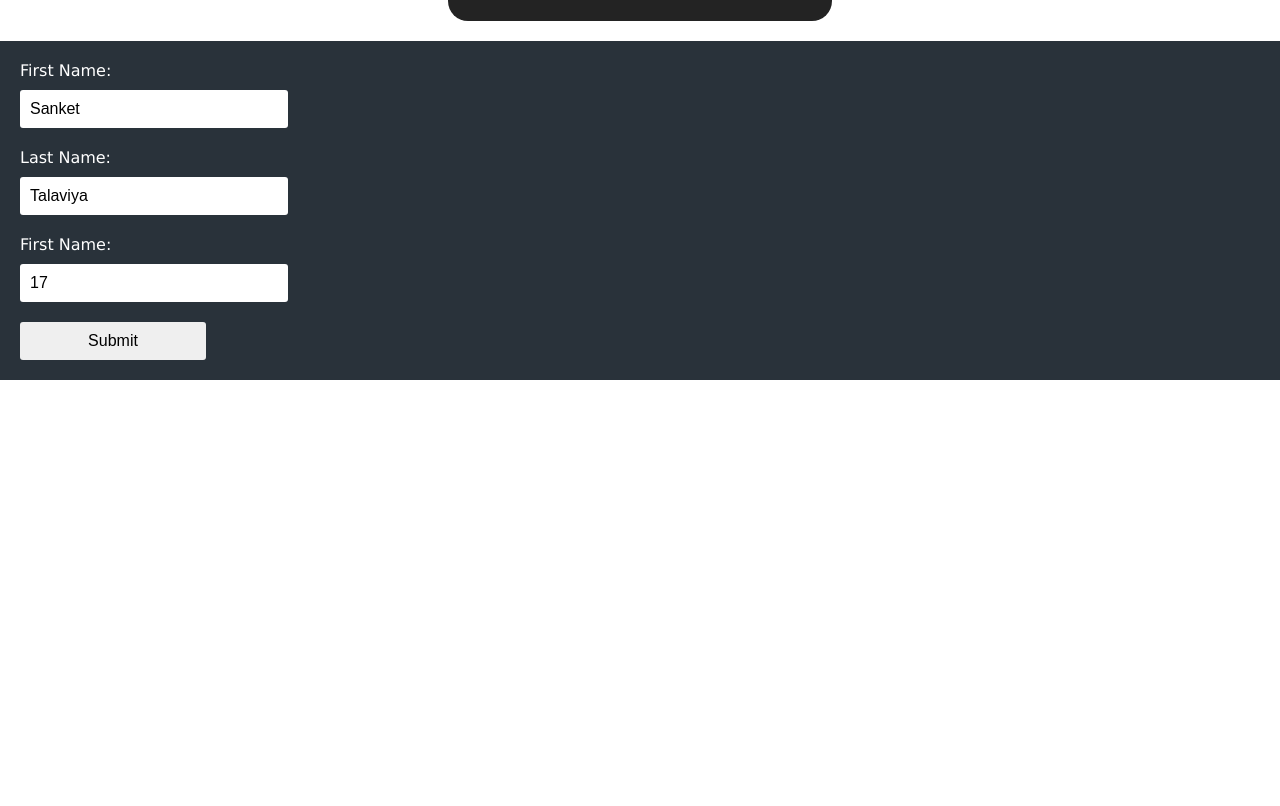
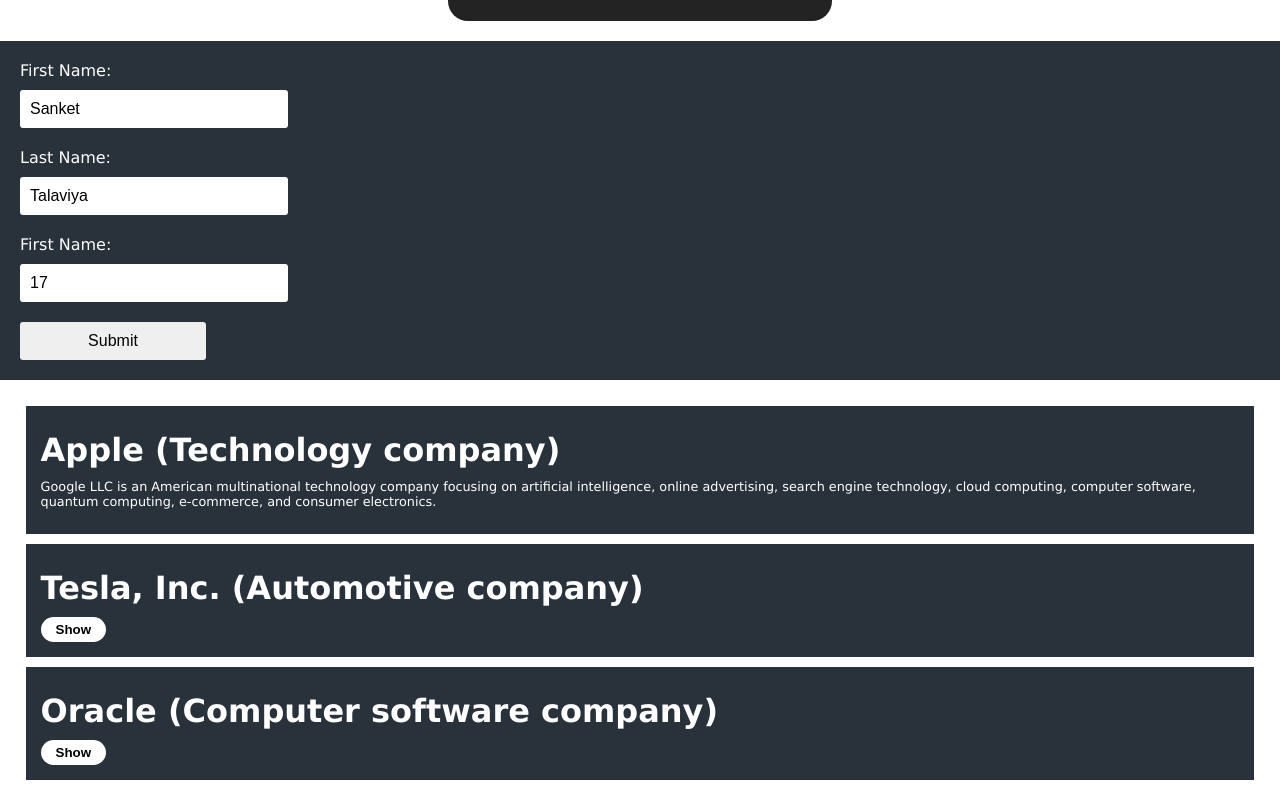
Before and after one commit to Sanket4450/React, a React (Create React App) app in the folder first/: page / in a window 1280 px wide. Shown: the part 1002-1808 px from the top of the page. Before the commit the page ends 1382 px from the top, so only its background shows below. Built offline with nearby package versions, Linux system fonts and the light colour scheme.

Commit message:
accordion program done

```diff
--- a/first/src/App.js
+++ b/first/src/App.js
@@ -2,6 +2,7 @@
 import { Timer } from './components/Timer'
 import { User } from './components/User'
 import { MyForm } from './components/Form'
+import { Accordion } from './components/Accordion'
 
 export default function App() {
     return (
@@ -12,6 +13,7 @@
             <Timer initial={1000} increment={5} />
             <User />
             <MyForm />
+            <Accordion />
         </>
     )
 }
--- /dev/null
+++ b/first/src/components/Accordion.js
@@ -0,0 +1,27 @@
+import { useState } from "react"
+import "./Accordion"
+import { Panel } from "./Panel"
+
+export function Accordion() {
+    const [activeIndex, setActiveIndex] = useState(0)
+
+    return (
+        <div style={{ width: '96vw', margin: '2vw auto'}}>
+            <Panel
+                isActive={activeIndex === 0}
+                onShow={() => setActiveIndex(0)}
+                title={"Apple (Technology company)"}
+                description={"Google LLC is an American multinational technology company focusing on artificial intelligence, online advertising, search engine technology, cloud computing, computer software, quantum computing, e-commerce, and consumer electronics."} />
+            <Panel
+                isActive={activeIndex === 1}
+                onShow={() => setActiveIndex(1)}
+                title={"Tesla, Inc. (Automotive company)"}
+                description={"Tesla, Inc. is an American multinational automotive and clean energy company headquartered in Austin, Texas, which designs, manufactures and sells electric vehicles, stationary battery energy storage devices from home to grid-scale, solar panels and solar shingles, and related products and services."} />
+            <Panel
+                isActive={activeIndex === 1}
+                onShow={() => setActiveIndex(1)}
+                title={"Oracle (Computer software company)"}
+                description={"Oracle Corporation is an American multinational computer technology company headquartered in Austin, Texas, United States. In 2020, Oracle was the third-largest software company in the world by revenue and market capitalization."} />
+        </div>
+    )
+}
--- a/first/src/components/Form.js
+++ b/first/src/components/Form.js
@@ -18,7 +18,7 @@
 
     const handleFormSubmit = (event) => {
         event.preventDefault() // to prevent browser's default behavior on form submission
-        console.log(inputs)
+        // api call with form data
     }
 
     return (
--- /dev/null
+++ b/first/src/components/Panel.css
@@ -0,0 +1,29 @@
+.panel {
+    background-color: rgb(41, 50, 58);
+    color: white;
+    font-family: Verdana;
+    margin: 10px auto;
+    padding: 15px;
+}
+
+.panel-title {
+    font-size: 2.5vw;
+    margin: 10px 0;
+}
+
+.panel-description {
+    font-size: 1vmax;
+    margin: 10px 0;
+}
+
+.show-button {
+    background-color: white;
+    border: none;
+    padding: 5px 15px;
+    font-weight: bold;
+    border-radius: 20px;
+}
+
+.show-button:hover {
+    background-color: rgb(230, 230, 230);
+}
--- /dev/null
+++ b/first/src/components/Panel.js
@@ -0,0 +1,13 @@
+import "./Panel.css"
+import { setCursorPointer } from "../utils/pointer";
+
+export function Panel({ title, description, isActive, onShow }) {
+    return (
+        <section className="panel">
+            <h3 className="panel-title">{title}</h3>
+            {isActive ?
+                <p className="panel-description">{description}</p> :
+                <button className="show-button" onMouseEnter={setCursorPointer} onClick={onShow}>Show</button>}
+        </section>
+    )
+}
--- a/first/src/components/Timer.js
+++ b/first/src/components/Timer.js
@@ -11,7 +11,7 @@
         return () => clearTimeout(timer)
     }, [count])
 
-    if (count <= (initial + 1) * 100) {
+    if (count <= ((initial + 1) * increment) * 10) {
         return (
             <h1 style={{ fontFamily: 'sans-serif', marginLeft: 10 }}>The number is {count}</h1>
         )
```
